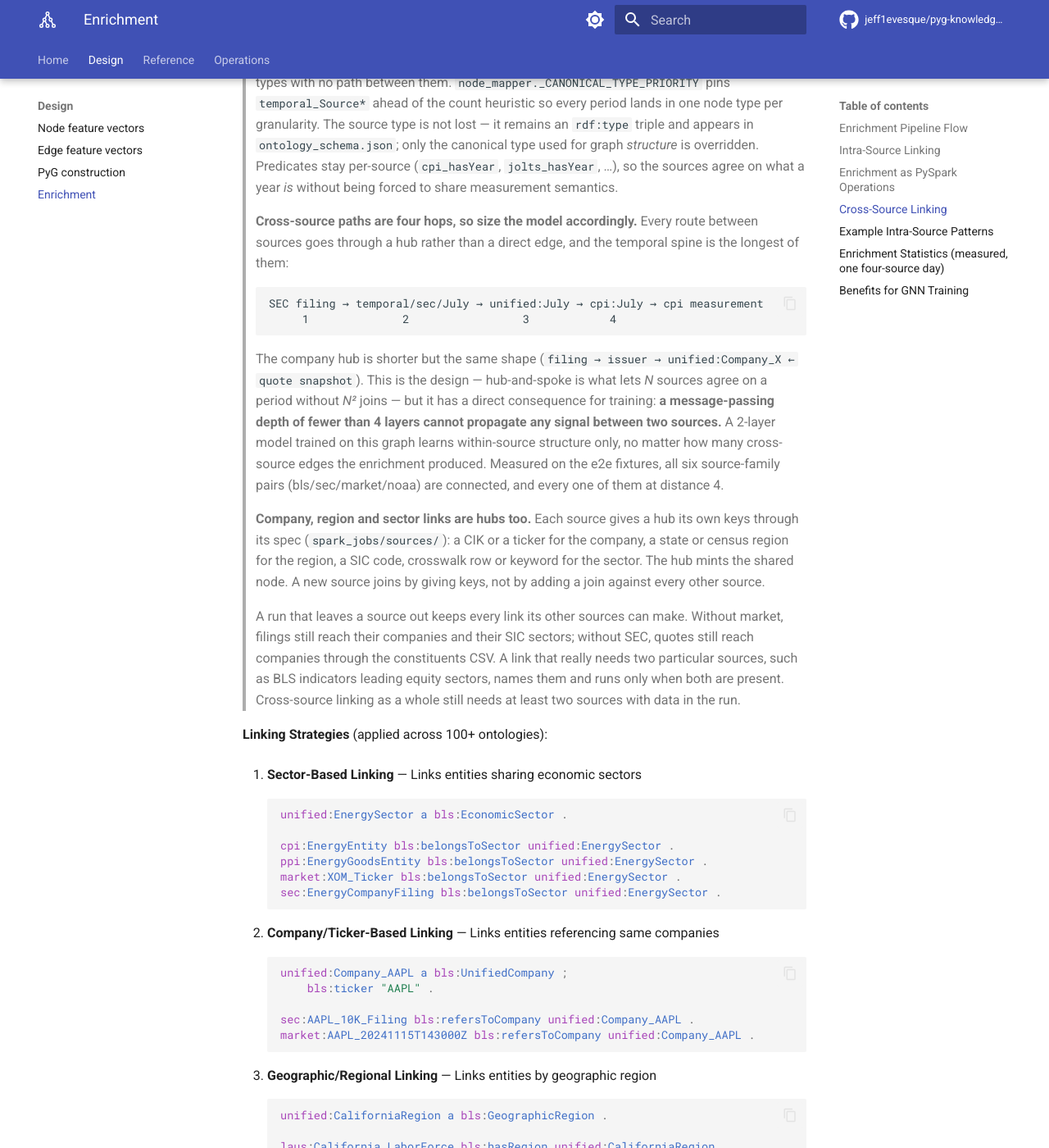
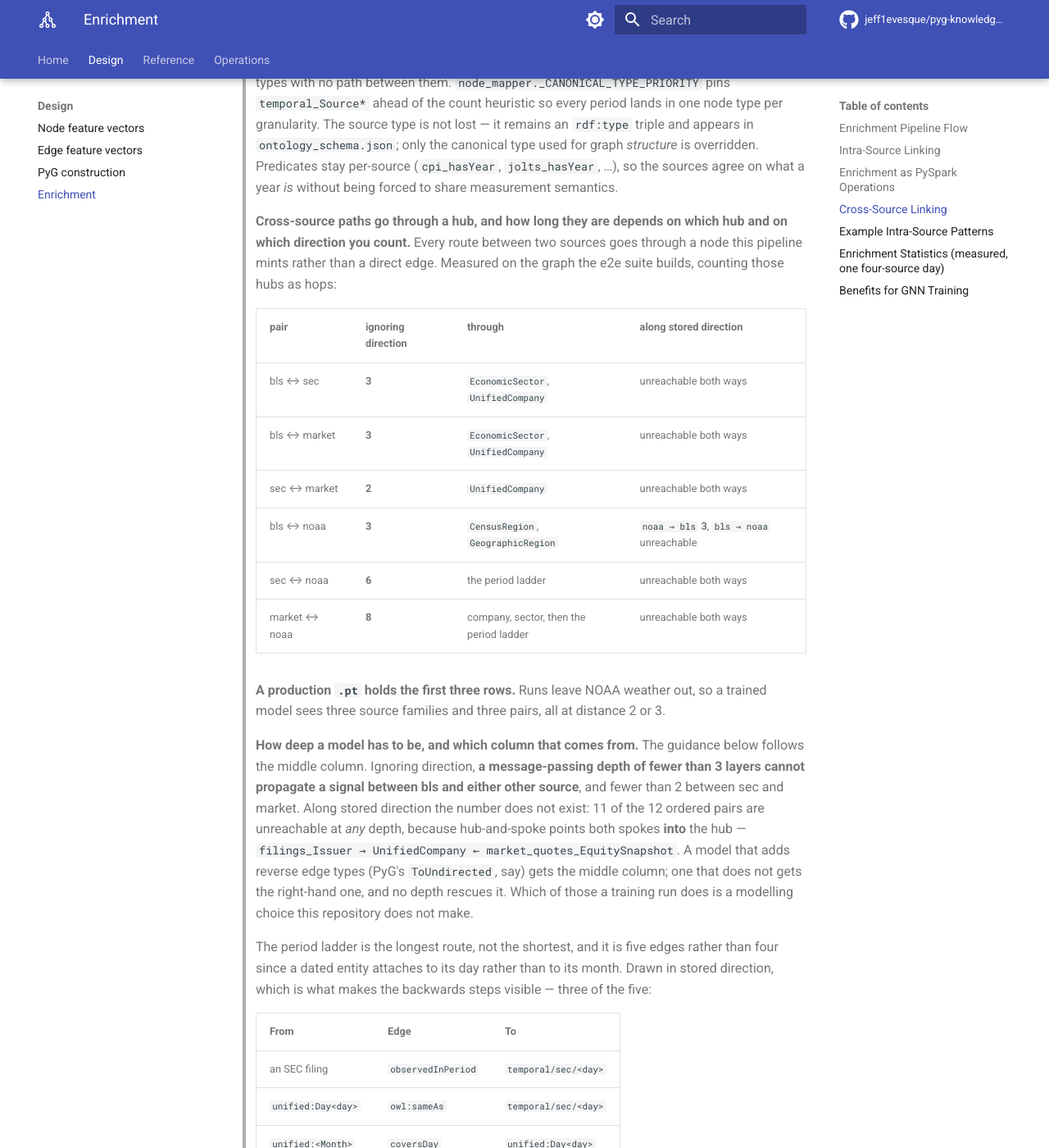
Before and after one commit to jeff1evesque/pyg-knowledge-graph-builder, an MkDocs documentation site: the page built from documentation/design/enrichment.md, in a window 1280 px wide and 1400 px high, scrolled down 6240 px. Shown: the whole window at 82% size. Built offline with MkDocs 1.6.1 and Material for MkDocs 9.7.7, drawn with Linux system fonts in a browser that asks for light colours; comment, search, counter and statistics services are not loaded; some of the changed text lies outside the part shown.

Commit message:
#418: enrichment.md, the measured distances and which direction they count

````diff
--- a/documentation/design/enrichment.md
+++ b/documentation/design/enrichment.md
@@ -201,24 +201,56 @@ cpi:November a temporal:SourceMonth ; rdfs:label "November" .
 >
 > **These types are pinned as canonical.** Many source periods already carry a source type — `cpi:2024` is both `cpi:Year` and `temporal:SourceYear`. `node_mapper`'s default rule (fewest instances wins) picks the *source* type, because it is per-namespace and therefore rarer, which shards one concept across every namespace that names it: measured on the e2e fixtures, 37 months split over `cpi_Month`/`jolts_Month`/`empsit_Month`/`eci_Month`/`temporal_SourceMonth` and 14 years likewise, leaving `temporal_SourceYear` holding a single node. The `owl:sameAs` edges then land on whichever shard a period fell into, and a heterogeneous GNN sees unrelated node types with no path between them. `node_mapper._CANONICAL_TYPE_PRIORITY` pins `temporal_Source*` ahead of the count heuristic so every period lands in one node type per granularity. The source type is not lost — it remains an `rdf:type` triple and appears in `ontology_schema.json`; only the canonical type used for graph *structure* is overridden. Predicates stay per-source (`cpi_hasYear`, `jolts_hasYear`, …), so the sources agree on what a year *is* without being forced to share measurement semantics.
 
-> **Cross-source paths are four hops, so size the model accordingly.** Every
-> route between sources goes through a hub rather than a direct edge, and the
-> temporal spine is the longest of them:
+> **Cross-source paths go through a hub, and how long they are depends on
+> which hub and on which direction you count.** Every route between two sources
+> goes through a node this pipeline mints rather than a direct edge. Measured on
+> the graph the e2e suite builds, counting those hubs as hops:
 >
-> ```
-> SEC filing → temporal/sec/July → unified:July → cpi:July → cpi measurement
->      1              2                 3            4
-> ```
+> | pair | ignoring direction | through | along stored direction |
+> |---|---|---|---|
+> | bls ↔ sec | **3** | `EconomicSector`, `UnifiedCompany` | unreachable both ways |
+> | bls ↔ market | **3** | `EconomicSector`, `UnifiedCompany` | unreachable both ways |
+> | sec ↔ market | **2** | `UnifiedCompany` | unreachable both ways |
+> | bls ↔ noaa | **3** | `CensusRegion`, `GeographicRegion` | `noaa → bls` **3**, `bls → noaa` unreachable |
+> | sec ↔ noaa | **6** | the period ladder | unreachable both ways |
+> | market ↔ noaa | **8** | company, sector, then the period ladder | unreachable both ways |
 >
-> The company hub is shorter but the same shape
-> (`filing → issuer → unified:Company_X ← quote snapshot`). This is the design —
-> hub-and-spoke is what lets *N* sources agree on a period without *N²* joins —
-> but it has a direct consequence for training: **a message-passing depth of
-> fewer than 4 layers cannot propagate any signal between two sources.** A
-> 2-layer model trained on this graph learns within-source structure only, no
-> matter how many cross-source edges the enrichment produced. Measured on the
-> e2e fixtures, all six source-family pairs (bls/sec/market/noaa) are connected,
-> and every one of them at distance 4.
+> **A production `.pt` holds the first three rows.** Runs leave NOAA weather
+> out, so a trained model sees three source families and three pairs, all at
+> distance 2 or 3.
+>
+> **How deep a model has to be, and which column that comes from.** The
+> guidance below follows the middle column. Ignoring direction, **a
+> message-passing depth of fewer than 3 layers cannot propagate a signal between
+> bls and either other source**, and fewer than 2 between sec and market. Along
+> stored direction the number does not exist: 11 of the 12 ordered pairs are
+> unreachable at *any* depth, because hub-and-spoke points both spokes **into**
+> the hub —
+> `filings_Issuer → UnifiedCompany ← market_quotes_EquitySnapshot`. A model that
+> adds reverse edge types (PyG's `ToUndirected`, say) gets the middle column; one
+> that does not gets the right-hand one, and no depth rescues it. Which of those
+> a training run does is a modelling choice this repository does not make.
+>
+> The period ladder is the longest route, not the shortest, and it is five
+> edges rather than four since a dated entity attaches to its day rather than to
+> its month. Drawn in stored direction, which is what makes the backwards steps
+> visible — three of the five:
+>
+> | From | Edge | To |
+> |---|---|---|
+> | an SEC filing | `observedInPeriod` | `temporal/sec/<day>` |
+> | `unified:Day<day>` | `owl:sameAs` | `temporal/sec/<day>` |
+> | `unified:<Month>` | `coversDay` | `unified:Day<day>` |
+> | `unified:<Month>` | `owl:sameAs` | `cpi:<Month>` |
+> | a CPI measurement | `cpi:hasMonth` | `cpi:<Month>` |
+>
+> Hub-and-spoke is the design — it lets *N* sources agree on a period without
+> *N²* joins. The consequence for training is that depth alone is not what
+> connects two sources; direction is.
+>
+> `tests/e2e/test_pipeline_smoke.py::test_the_distance_between_sources_is_what_the_design_says`
+> asserts these numbers, so a new rung on the ladder fails a test rather than
+> quietly making this table wrong.
 
 > **Company, region and sector links are hubs too.** Each source gives a hub its
 > own keys through its spec (`spark_jobs/sources/`): a CIK or a ticker for the
````
